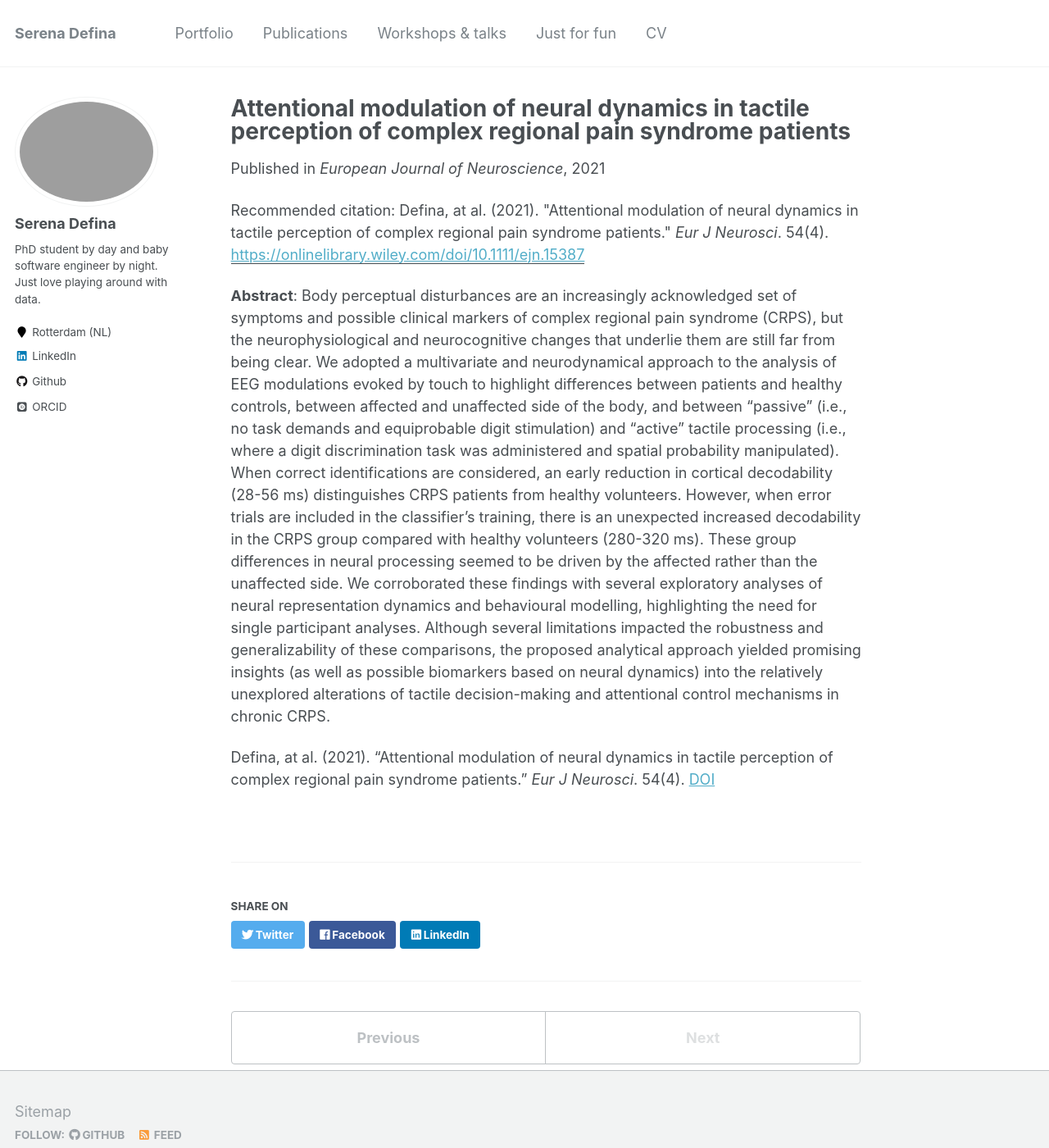
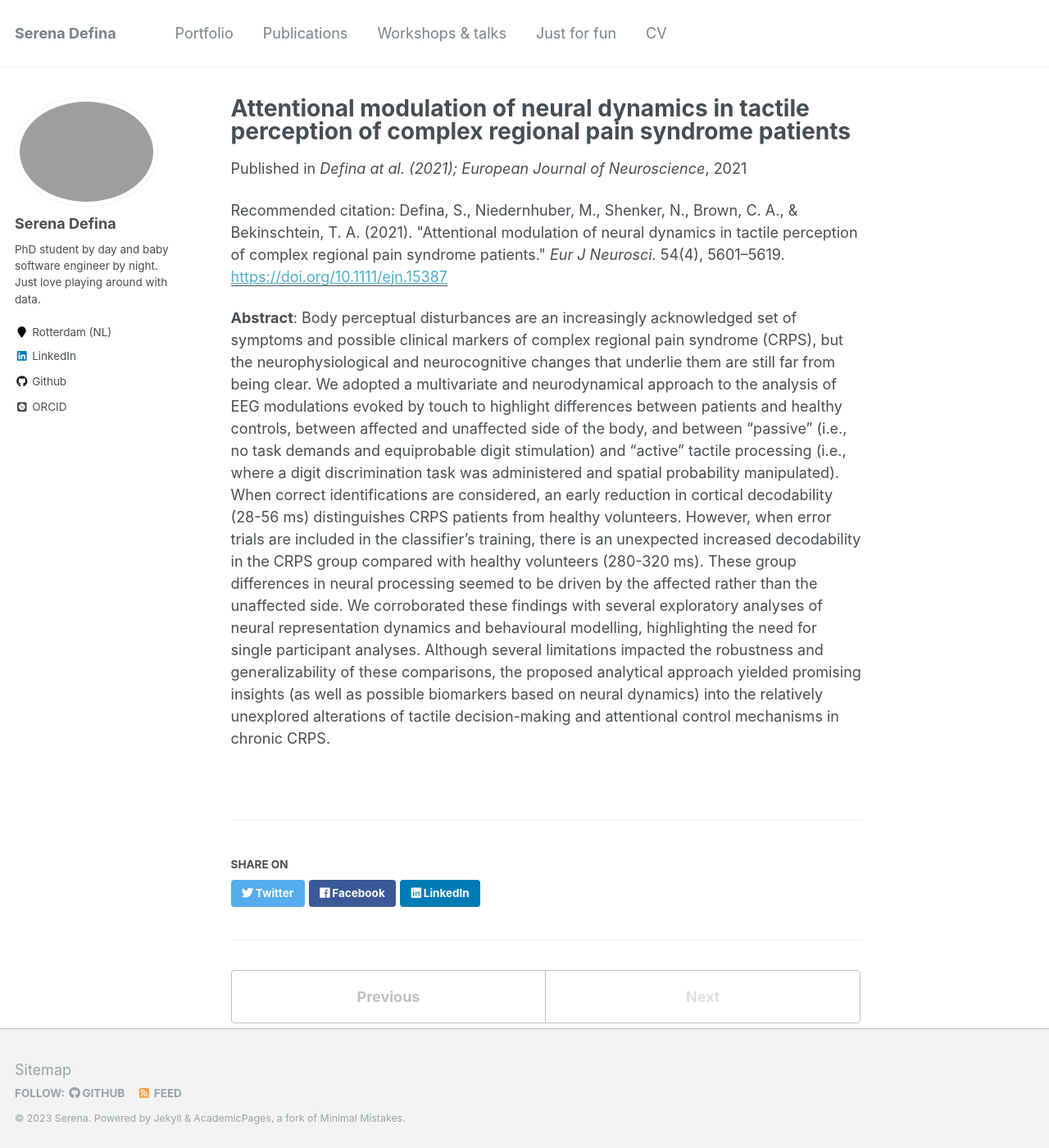
Before and after one commit to SereDef/seredef.github.io, a Jekyll site: the page built from _publications/2021-07-11-CRPS-paper.md, in a window 1280 px wide and 1400 px high. Shown: the whole window at 82% size. Built offline with Jekyll 4.4.1, drawn with Linux system fonts in a browser that asks for light colours; some web fonts are replaced.

Commit message:
adjust publications

```diff
--- a/_publications/2021-07-11-CRPS-paper.md
+++ b/_publications/2021-07-11-CRPS-paper.md
@@ -4,10 +4,11 @@ collection: publications
 permalink: /publication/2021-07-11-CRPS-paper
 excerpt: 'EEG study mapping brain activity patterns during tactile stimulation in patients affected by Complex regional pain syndrome (CRPS)'
 date: 2021-07-11
-venue: 'European Journal of Neuroscience'
-paperurl: 'https://onlinelibrary.wiley.com/doi/10.1111/ejn.15387'
-citation: 'Defina, at al. (2021). &quot;Attentional modulation of neural dynamics in tactile perception of
-complex regional pain syndrome patients.&quot; <i>Eur J Neurosci</i>. 54(4).'
+venue: 'Defina at al. (2021); European Journal of Neuroscience'
+paperurl: 'https://doi.org/10.1111/ejn.15387'
+citation: 'Defina, S., Niedernhuber, M., Shenker, N., Brown, C. A., & Bekinschtein, T. A. (2021).
+&quot;Attentional modulation of neural dynamics in tactile perception of complex regional pain syndrome patients.&quot;
+<i>Eur J Neurosci</i>. 54(4), 5601–5619.'
 ---
 **Abstract**:
 Body perceptual disturbances are an increasingly acknowledged set of symptoms and possible clinical markers of complex
@@ -24,6 +25,3 @@ several exploratory analyses of neural representation dynamics and behavioural m
 single participant analyses. Although several limitations impacted the robustness and generalizability of these comparisons,
 the proposed analytical approach yielded promising insights (as well as possible biomarkers based on neural dynamics)
 into the relatively unexplored alterations of tactile decision-making and attentional control mechanisms in chronic CRPS.
-
-Defina, at al. (2021). "Attentional modulation of neural dynamics in tactile perception of
-complex regional pain syndrome patients." <i>Eur J Neurosci</i>. 54(4). [DOI](https://onlinelibrary.wiley.com/doi/10.1111/ejn.15387)
```
Also changed, not shown: _includes/archive-single.html (+9 -6 lines).
